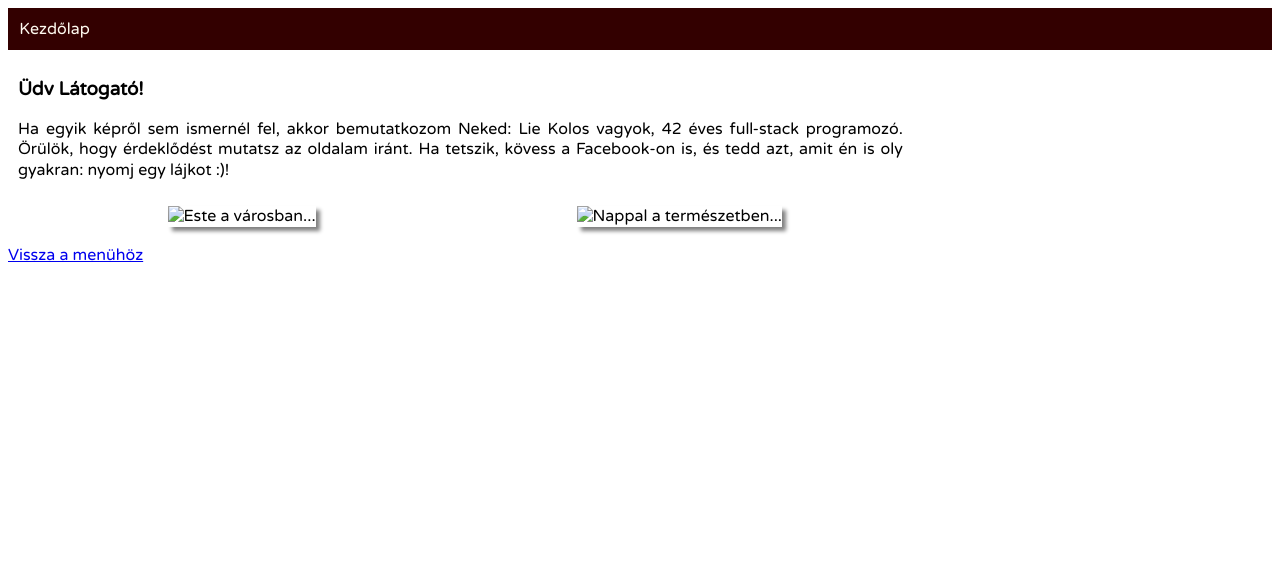
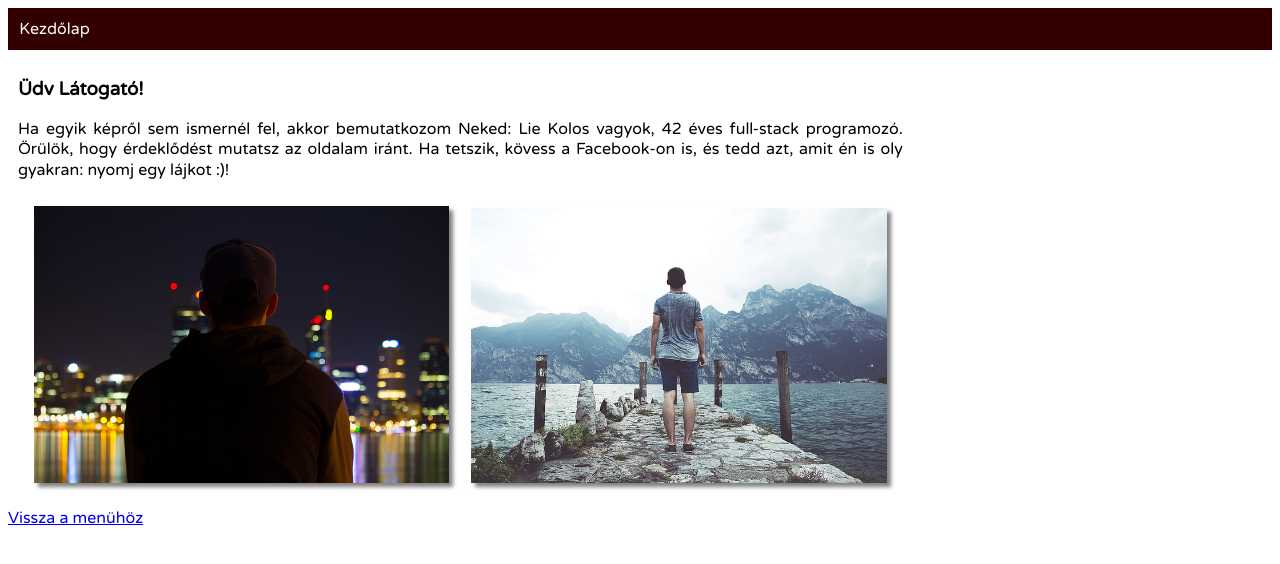
Before and after one commit to szakalyzs/project-html-001-about-site, a plain HTML site: page index.html in a window 1280 px wide. Drawn offline with Linux system fonts and the light colour scheme; the site is published under a folder, as on GitHub Pages, so addresses that start at the root find nothing.

Commit message:
kép útvonala

```diff
--- a/index.html
+++ b/index.html
@@ -29,10 +29,10 @@
                     és tedd azt, amit én is oly gyakran: nyomj egy lájkot :)!</p>
                 <div class="row">
                     <div class="container">
-                        <img src="/images/people-city-man-night-preview.jpg" alt="Este a városban...">
+                        <img src="images/people-city-man-night-preview.jpg" alt="Este a városban...">
                     </div>
                     <div class="container">
-                        <img src="/images/596caf473d398-preview.jpg" alt="Nappal a természetben...">
+                        <img src="images/596caf473d398-preview.jpg" alt="Nappal a természetben...">
                     </div>
                 </div>
 
```
